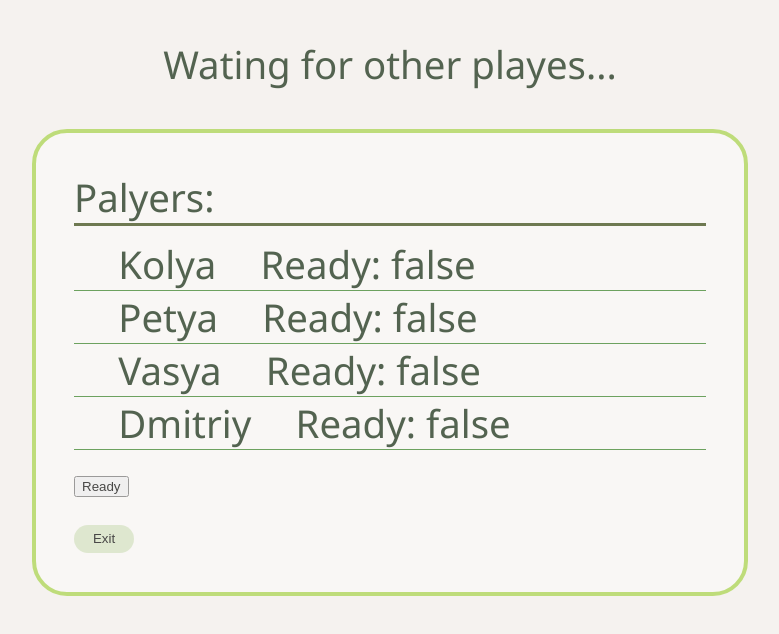
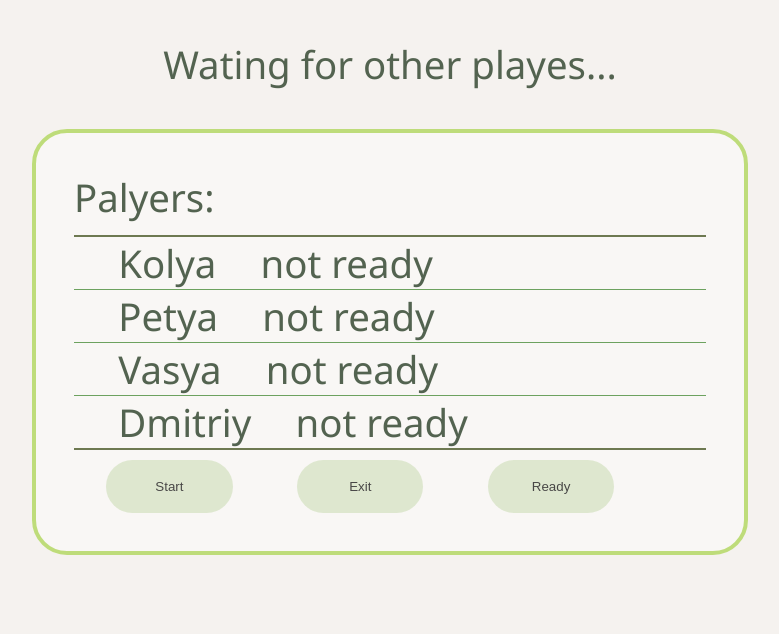
Before and after one commit to denvery31/Vue_js_test, a Vue app: page / in a window 1280 px wide. Shown: the top 634 px of the page, without its empty margins (250-1029 px from the left). Built offline with nearby package versions, Linux system fonts and the light colour scheme.

Commit message:
wait page v1

```diff
--- a/src/App.vue
+++ b/src/App.vue
@@ -1,37 +1,16 @@
 <template>
   <!--<my-button :title="'Exit'" />
   <my-button title="Quite" /> -->
-
-  <p class="headder">Wating for other playes...</p>
-  <div class="p_block">
-    <p class="p_top">Palyers:</p>
-    <div class="p_playres">
-      <div v-for="player in palyers" :key="player.name" class="player">
-        <span>{{ player.name }}</span>
-        <span>Ready: {{ player.ready }}</span>
-      </div>
-    </div>
-
-    <button
-      @click="
-        this.palyers[this.your_id].ready
-          ? make_all_not_ready()
-          : make_all_ready()
-      "
-    >
-      {{ this.palyers[this.your_id].ready ? "Canel" : "Ready" }}
-    </button>
-    <my-button v-if="!each_player_ready()" :title="'Exit'" />
-    <my-button v-if="each_player_ready()" :title="'Start'" />
-  </div>
+  <room-joining :players="palyers" />
 </template>
 
 <script>
-import myButton from "@/components/globalComponents/myButton.vue";
+import roomJoining from "@/components/mainComponents/roomJoining.vue";
+
 export default {
   name: "App",
   components: {
-    myButton,
+    roomJoining,
   },
   data() {
     return {
@@ -56,31 +35,6 @@ export default {
       ],
     };
   },
-
-  methods: {
-    each_player_ready() {
-      for (let player of this.palyers) {
-        if (!player.ready) {
-          return false;
-        }
-      }
-      return true;
-    },
-    make_all_ready() {
-      this.palyers.forEach((player) => {
-        player.ready = true;
-      });
-    },
-    make_all_not_ready() {
-      this.palyers.forEach((player) => {
-        player.ready = false;
-      });
-    },
-    someMethod() {
-      alert("Imm gaaay");
-      console.log("maam");
-    },
-  },
 };
 </script>
 
@@ -95,41 +49,4 @@ body {
   font-size: 2.4rem;
   color: rgb(16, 40, 14);
 }
-
-.headder {
-  text-align: center;
-}
-
-.p_playres {
-  max-width: 100%;
-}
-
-.p_playres span {
-  margin-left: 7%;
-}
-
-.p_playres > .player {
-  display: flex;
-
-  border-bottom: 0.1rem solid rgb(52, 129, 35);
-}
-
-.p_top {
-  border-bottom: 0.2rem solid rgb(53, 70, 15);
-
-  margin: 0;
-  margin-bottom: 2%;
-}
-
-.p_block {
-  padding: 3%;
-
-  max-width: 50%;
-  margin: auto;
-
-  border: 0.3rem solid rgb(168, 212, 73);
-  border-radius: 35px;
-
-  background-color: rgba(255, 255, 255, 0.496);
-}
 </style>
--- a/src/components/globalComponents/myButton.vue
+++ b/src/components/globalComponents/myButton.vue
@@ -16,13 +16,18 @@ export default {
 </script>
 
 <style scoped>
+div {
+  display: inline;
+}
 button {
   background-color: rgb(213, 227, 194);
 
   border: none;
   border-radius: 5em/5em;
 
-  padding: 1% 3%;
+  width: 20%;
+  padding: 3% 0;
+
   transition: 0.3s linear;
 }
 button:hover {
--- a/src/components/mainComponents/roomJoining.vue
+++ b/src/components/mainComponents/roomJoining.vue
@@ -0,0 +1,100 @@
+<template>
+  <p class="headder">Wating for other playes...</p>
+
+  <div class="p_block">
+    <p>Palyers:</p>
+    <div class="p_playres">
+      <div v-for="player in players" :key="player.name" class="player">
+        <span>{{ player.name }}</span>
+        <span>{{ player.ready ? "ready" : "not ready" }}</span>
+      </div>
+    </div>
+    <div class="btns">
+      <div class="myBtn"><my-button :title="'Start'" /></div>
+      <div class="myBtn"><my-button :title="'Exit'" /></div>
+      <div class="myBtn"><my-button :title="'Ready'" /></div>
+    </div>
+    <!-- <button
+      @click="
+        this.palyers[this.your_id].ready
+          ? make_all_not_ready()
+          : make_all_ready()
+      "
+    >
+      {{ this.palyers[this.your_id].ready ? "Canel" : "Ready" }}
+    </button> -->
+    <!--<my-button v-if="!each_player_ready()" :title="'Exit'" />
+    <my-button v-if="each_player_ready()" :title="'Start'" />-->
+  </div>
+</template>
+
+<script>
+import myButton from "@/components/globalComponents/myButton.vue";
+export default {
+  name: "App",
+  components: {
+    myButton,
+  },
+  props: {
+    players: {
+      type: Array,
+      required: true,
+    },
+  },
+  data() {
+    return {
+      your_id: 1,
+    };
+  },
+
+  methods: {},
+};
+</script>
+
+<style scoped>
+.headder {
+  text-align: center;
+}
+
+.p_playres {
+  max-width: 100%;
+  border-bottom: 0.15rem solid rgb(53, 70, 15);
+  border-top: 0.15rem solid rgb(53, 70, 15);
+}
+
+.p_playres span {
+  margin-left: 7%;
+}
+
+.p_playres > .player {
+  display: flex;
+  border-bottom: 0.1rem solid rgb(52, 129, 35);
+}
+
+.p_playres > .player:last-child {
+  border-bottom: 0;
+}
+
+.p_block p {
+  margin: 0;
+  margin-bottom: 2%;
+}
+
+.p_block {
+  padding: 3%;
+
+  max-width: 50%;
+  margin: auto;
+
+  border: 0.3rem solid rgb(168, 212, 73);
+  border-radius: 35px;
+
+  background-color: rgba(255, 255, 255, 0.496);
+}
+
+.btns > .myBtn {
+  max-width: 100%;
+  display: inline;
+  margin: 5.1%;
+}
+</style>
```
